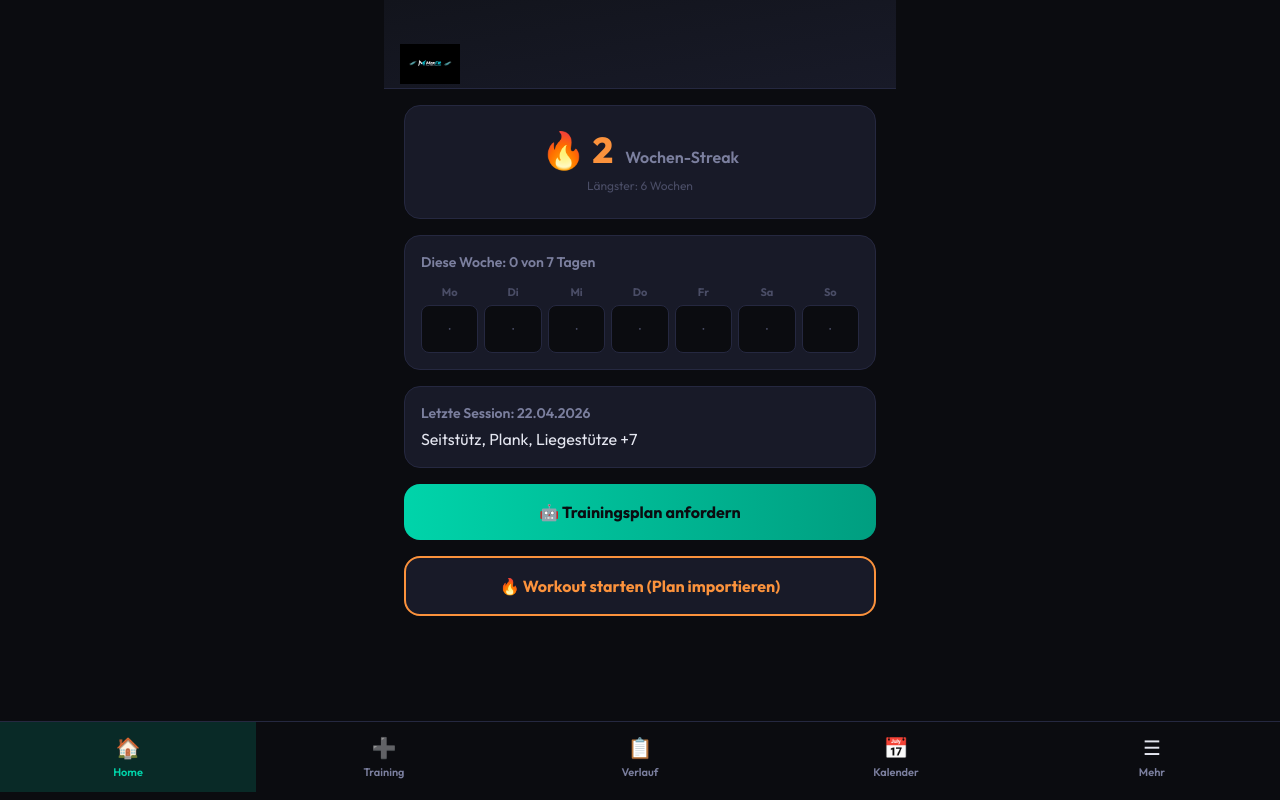
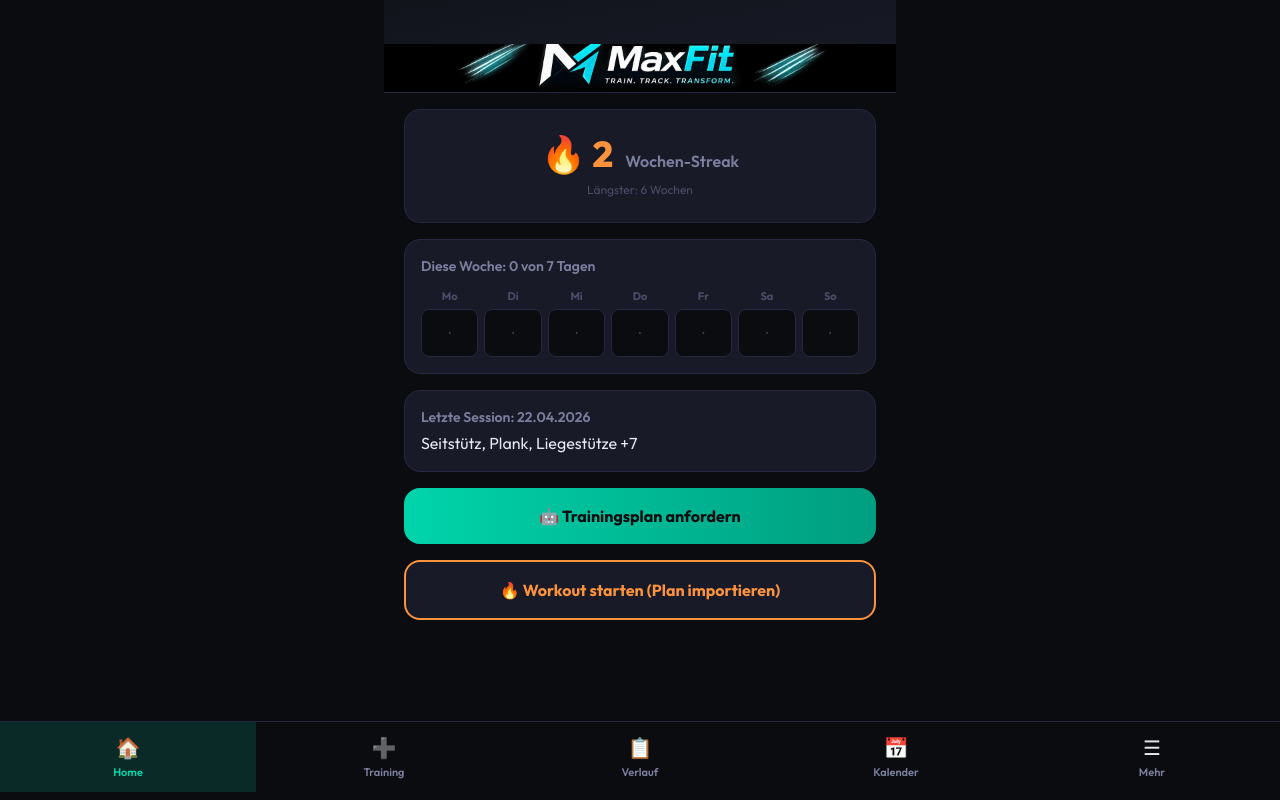
Before and after one commit to Iltisboy/maxfit, a React (Vite) app: page / in a window 1280 px wide. Built offline with nearby package versions, Linux system fonts and the light colour scheme.

Commit message:
Add files via upload

```diff
--- a/src/App.jsx
+++ b/src/App.jsx
@@ -56,8 +56,8 @@ export default function App() {
   return (
     <div className="bg-bg min-h-screen max-w-lg mx-auto pb-24">
       {/* Header */}
-      <header className="px-4 pb-1 bg-gradient-to-br from-sf to-card border-b border-brd" style={{ paddingTop: 'max(env(safe-area-inset-top, 12px), 44px)' }}>
-        <img src="/banner.png" alt="MaxFit" className="h-10 object-contain" style={{ maxWidth: '70%' }} />
+      <header className="bg-gradient-to-br from-sf to-card border-b border-brd" style={{ paddingTop: 'max(env(safe-area-inset-top, 12px), 44px)' }}>
+        <img src="/banner.png" alt="MaxFit" className="w-full h-12 object-cover" />
       </header>
 
       {/* Content */}
--- a/src/components/Training.jsx
+++ b/src/components/Training.jsx
@@ -125,12 +125,12 @@ export default function Training({ editEntry, onDone }) {
       {savedCount > 0 && !saved && <div className="text-[10px] text-dim mb-2 text-center">{savedCount} Übung(en) eingetragen</div>}
 
       {/* Datum + Übung row */}
-      <div className="grid grid-cols-3 gap-2 mb-3">
-        <div>
+      <div className="flex gap-2 mb-3">
+        <div className="w-[38%]">
           <label className={L}>Datum</label>
           <input type="date" value={form.datum} onChange={e => setForm({...form, datum: e.target.value})} className={I} />
         </div>
-        <div className="col-span-2">
+        <div className="flex-1">
           <label className={L}>Übung</label>
           <input value={form.uebung} onChange={e => { setForm({...form, uebung: e.target.value}); setShowSug(true); }} onFocus={() => setShowSug(true)} placeholder="z.B. Beinpresse" className={I} />
         </div>
```
